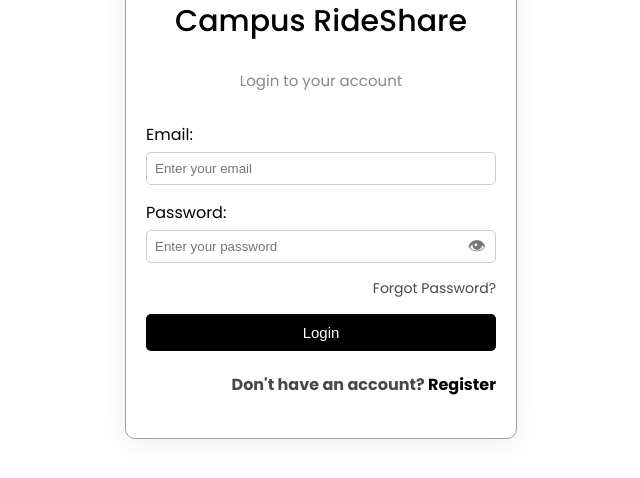
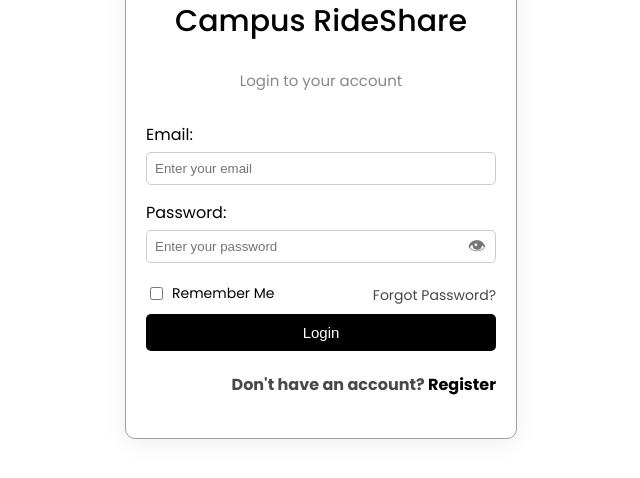
Before and after one commit to mae-sann/RideShare, a Django app: page /login/ in a window 1280 px wide. Shown: the part 232-710 px from the top of the page, without its empty margins (319-959 px from the left). Run offline with Django 5.2, Linux system fonts and the light colour scheme.

Commit message:
feature(login_app): add remember me line

```diff
--- a/ride_share/static/css/login.css
+++ b/ride_share/static/css/login.css
@@ -69,14 +69,32 @@ input {
     border: 1px solid #ccc;
 }
 
+.forgot-password-container {
+  display: flex;
+  justify-content: space-between; /* pushes items to opposite sides */
+  align-items: center;            /* aligns vertically */
+  width: 100%;
+  white-space: nowrap;
+}
+
+.remember-me {
+  display: flex;
+  align-items: center; /* keeps checkbox & text on same baseline */
+  font-size: 14px;
+  gap: 6px;            /* small space between checkbox & text */
+}
+
+.remember-me input[type="checkbox"] {
+  transform: translateY(6px); /* subtle tweak (1–2px usually ideal) */
+}
+
 .forgot-password {
-    display: block;           /* makes it behave like a block-level element */
-    text-align: right;        /* aligns the text to the right */
-    margin-bottom: 15px;      /* space below the link */
-    text-decoration: none;    /* remove underline if you want */
-    color: #484848;           /* link color */
-    font-size: 14px;
+  text-align: right;
+  text-decoration: none;
+  color: #484848;
+  font-size: 14px;
 }
+
 
 .account{
     display: block;
--- a/ride_share/templates/login_app/login.html
+++ b/ride_share/templates/login_app/login.html
@@ -27,6 +27,7 @@
             </div>
 
             <div class="forgot-password-container">
+              <label class="remember-me"><input type="checkbox" name="subscribe" value="yes">Remember Me</label>
               <a class="forgot-password" href="">Forgot Password?</a>
             </div>
             <button id="button" type="submit">Login</button>
```
